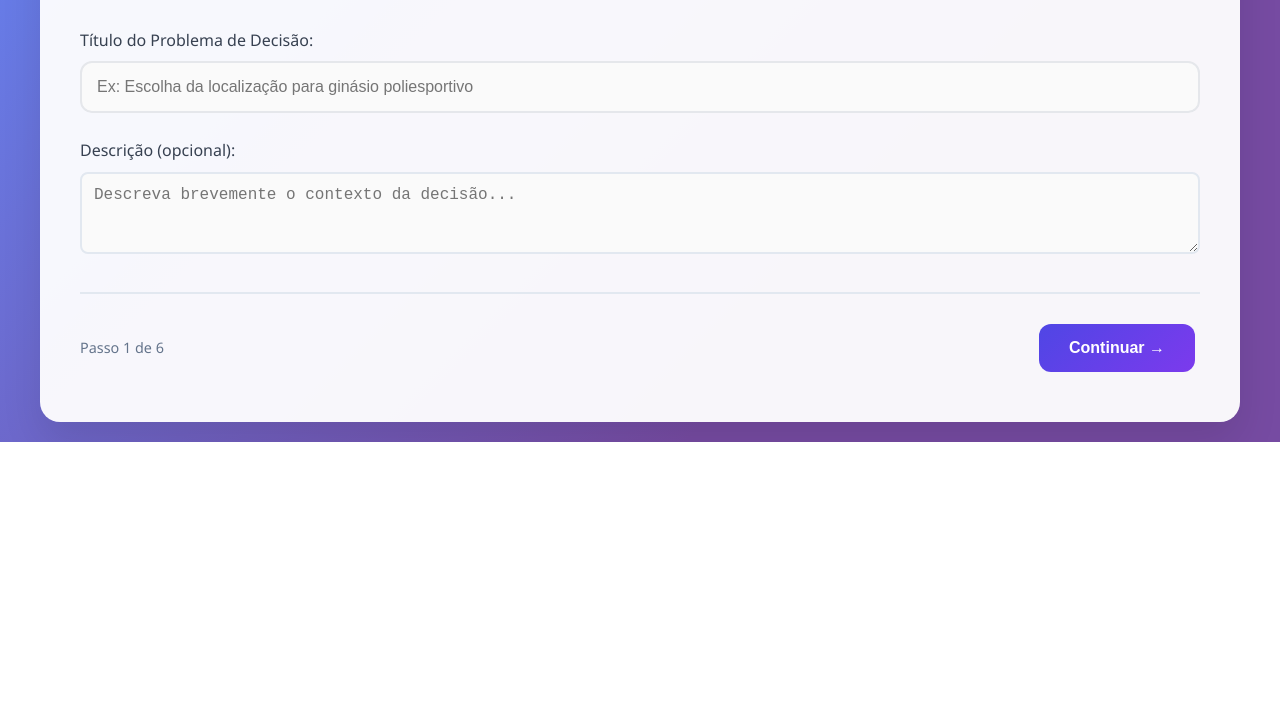
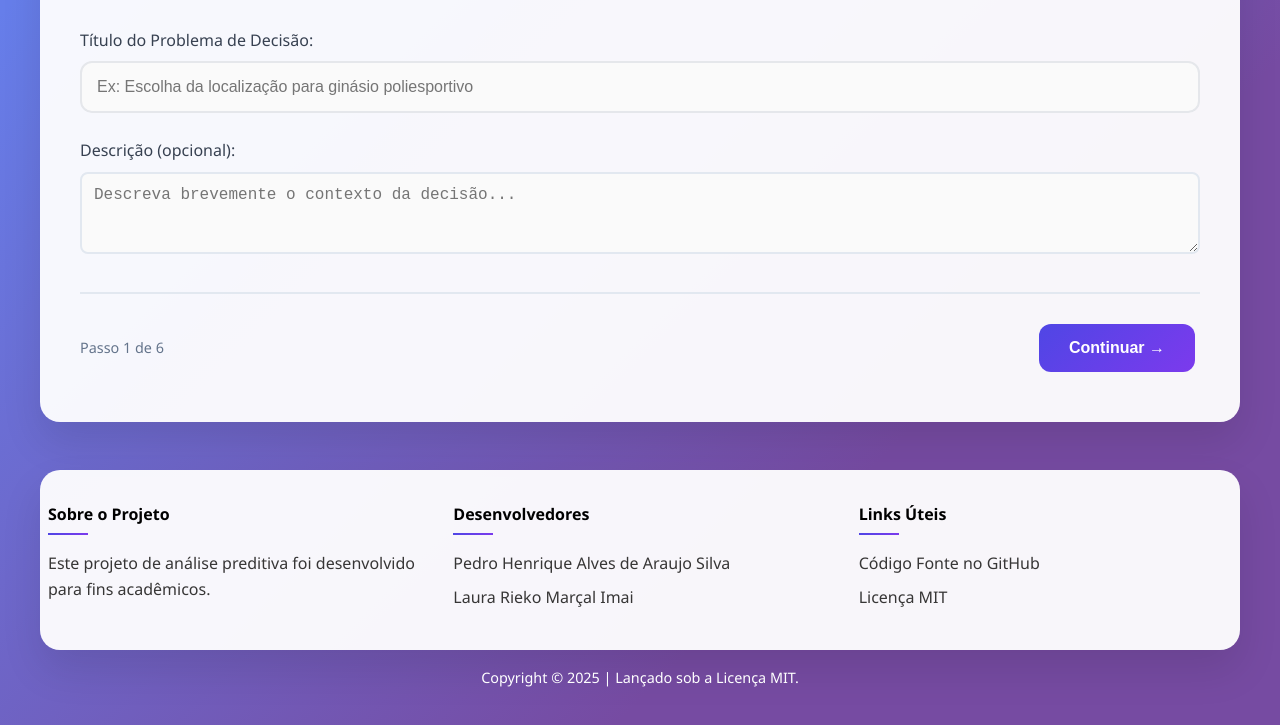
Before and after one commit to LauraImai/Decision-Matrix, a plain HTML site: page index.html in a window 1280 px wide. Shown: the part 652-1377 px from the top of the page. Before the commit the page ends 1094 px from the top, so only its background shows below. Drawn offline with nearby package versions, Linux system fonts and the light colour scheme.

Commit message:
Adding footer

```diff
--- a/index.html
+++ b/index.html
@@ -194,6 +194,8 @@
         </div>
     </div>
 
+    <footer><div class="container footer-content"><div class="footer-section about"><h4>Sobre o Projeto</h4><p>Este projeto de análise preditiva foi desenvolvido para fins acadêmicos.</p></div><div class="footer-section developers"><h4>Desenvolvedores</h4><p><a href="https://www.linkedin.com/in/opedroalves/" target="_blank">Pedro Henrique Alves de Araujo Silva</a></p><p><a href="https://www.linkedin.com/in/laura-rieko-imai/" target="_blank">Laura Rieko Marçal Imai</a></p></div><div class="footer-section links"><h4>Links Úteis</h4><p><a href="https://github.com/LauraImai/Decision-Matrix/tree/main" target="_blank">Código Fonte no GitHub</a></p><p><a href="https://github.com/LauraImai/Decision-Matrix/blob/main/LICENSE" target="_blank">Licença MIT</a></p></div></div><div class="footer-bottom"><p>Copyright © 2025 | Lançado sob a Licença MIT.</p></div></footer>
+
     <script src="https://cdn.jsdelivr.net/npm/html2canvas@1.4.1/dist/html2canvas.min.js"></script>
 </body>
 </html>
--- a/style.css
+++ b/style.css
@@ -702,3 +702,63 @@ border-left: 4px solid #059669;
         margin-top: 8px;
     }
 }
+
+footer {
+    background: transparent;
+    margin-top: 3rem;
+}
+
+.footer-content {
+    display: flex;
+    flex-wrap: wrap;
+    justify-content: space-between;
+    gap: 2rem;
+    padding: 2rem 0.5rem;
+}
+
+.footer-section {
+    flex: 1;
+    min-width: 250px;
+}
+
+.footer-section h4 {
+    font-family: 'Segoe UI', Tahoma, Geneva, Verdana, sans-serif;
+    margin-bottom: 1rem;
+    position: relative;
+    padding-bottom: 0.5rem;
+    font-weight: 600;
+}
+
+.footer-section h4::after {
+    content: '';
+    position: absolute;
+    bottom: 0;
+    left: 0;
+    width: 40px;
+    height: 2px;
+    background: linear-gradient(135deg, #4f46e5, #7c3aed);
+}
+
+.footer-section p {
+    margin-bottom: 0.5rem;
+    color: #373636;
+}
+
+.footer-section a {
+    color: #373636;
+    text-decoration: none;
+    transition: color 0.3s ease;
+}
+
+.footer-section a:hover {
+    color: #4f46e5;
+    text-decoration: underline;
+}
+
+.footer-bottom {
+    background: transparent;
+    text-align: center;
+    padding: 1rem 0;
+    font-size: 0.9rem;
+    color: white;
+}
```
Also changed, not shown: 1 other file.
